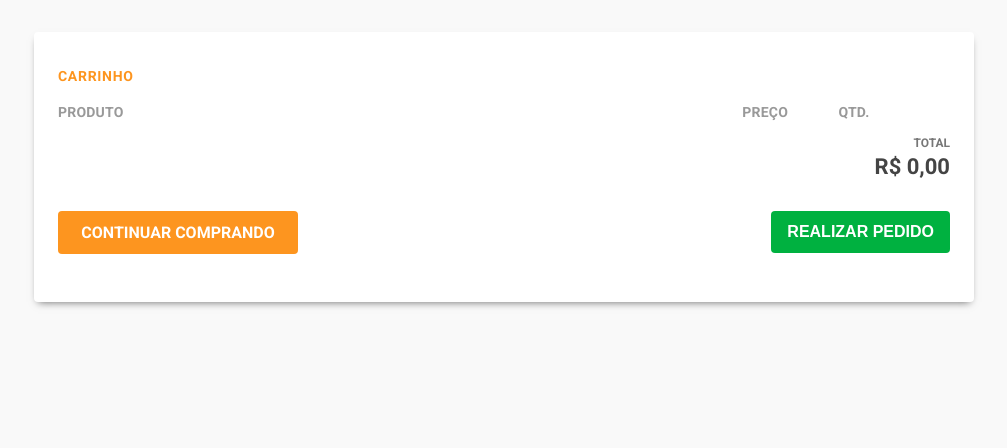
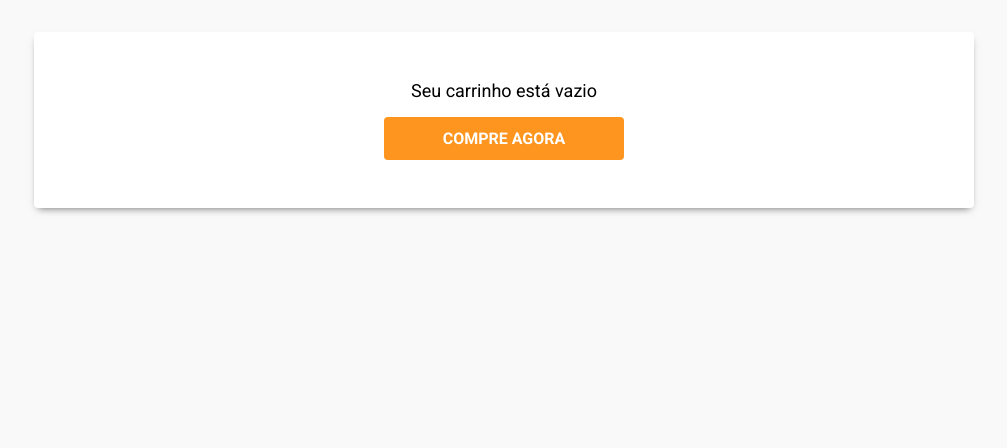
Before and after one commit to N0N4T0/launchstoreFinalProject, a Node server app: page /cart/ in a window 1280 px wide. Shown: the part 126-574 px from the top of the page, without its empty margins (136-1143 px from the left). Run offline with Node 20, Linux system fonts and the light colour scheme.

Commit message:
19 commit
carrinho vazio e deletando todo o item não importa quantidade

```diff
--- a/public/styles/cart.css
+++ b/public/styles/cart.css
@@ -128,3 +128,17 @@
 .cart .button.order:hover {
     background: rgba(0, 220, 64);
 }
+
+/* Carrinho vazio */
+.cart-empty {
+    text-align: center;
+}
+
+.cart-empty p {
+    font-size: 18px;
+}
+
+.cart-empty .button {
+    width: 240px;
+    margin: 16px auto;
+}
--- a/src/app/controllers/CartController.js
+++ b/src/app/controllers/CartController.js
@@ -64,6 +64,17 @@ module.exports = {
         } catch (err) {
             console.error(err)
         }
+    },
+
+    delete(req, res){
+        let { id } = req.params
+        let { cart } = req.session
+
+        if(!cart) return
+
+        req.session.cart = Cart.init(cart).delete(id)
+
+        return res.redirect('/cart')
     }
 
 }
--- a/src/app/views/cart/index.njk
+++ b/src/app/views/cart/index.njk
@@ -3,6 +3,14 @@
 {% import "parts/card.njk" as card %}
 
 {% block content %}
+    {% if (cart.items) and (cart.items.length < 1) %}
+        {% call card.render('', 'cart-empty container') %}
+            <p>Seu carrinho está vazio</p>
+            <a href="/products/search" class="button">Compre agora</a>
+        {%endcall%}
+
+    {% else %}
+
         {% call card.render('Carrinho', 'cart container') %}
             <div class="header">
                 <p>Produto</p>
@@ -69,4 +77,6 @@
             </div>
 
         {%endcall%}
+
+    {% endif %}
 {% endblock content %}
--- a/src/routes/cart.js
+++ b/src/routes/cart.js
@@ -6,7 +6,7 @@ const CartController = require("../app/controllers/CartController")
 routes.get('/', CartController.index)
 routes.post('/:id/add-one', CartController.addOne)
 routes.post('/:id/remove-one', CartController.removeOne)
-
+routes.post('/:id/delete', CartController.delete)
 
 
 module.exports = routes
```
Also changed, not shown: src/lib/cart.js, 1 other file. Lines whose indentation alone changed are shown as unchanged.
